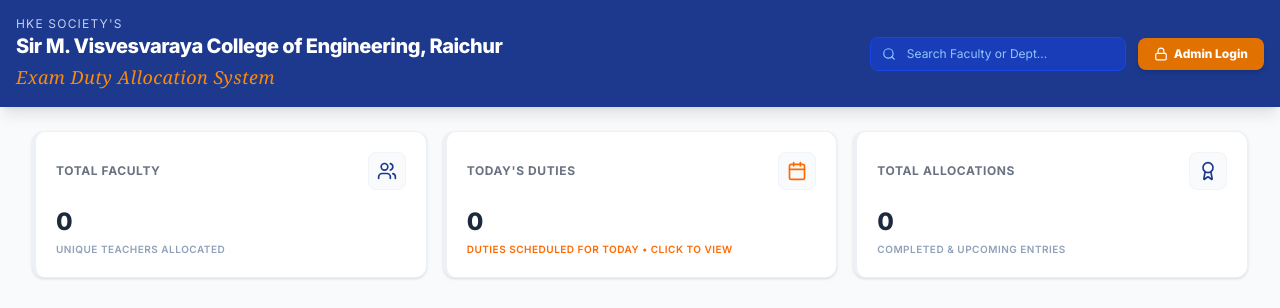
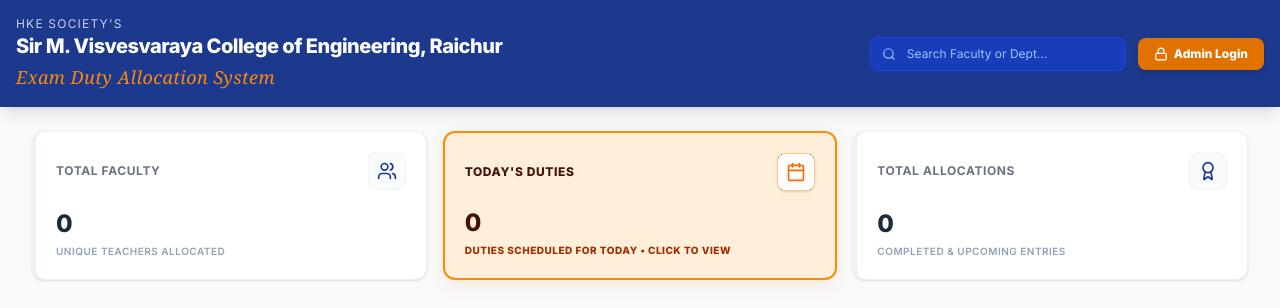
Before and after one commit to adiseema1990-adi/Exam-Allocation-system, a React (Vite) app: page / in a window 1280 px wide. Shown: the top 308 px of the page. Built offline with nearby package versions, Linux system fonts and the light colour scheme; no server answers; the database is empty.

Commit message:
feat(dashboard): highlight today's duties widget
Apply a distinct visual style with hover interactions to the "Today's Duties" widget to improve accessibility and user engagement.

```diff
--- a/src/components/Dashboard.tsx
+++ b/src/components/Dashboard.tsx
@@ -47,14 +47,41 @@
   return (
     <div className="grid grid-cols-1 sm:grid-cols-2 lg:grid-cols-3 gap-4 mb-8">
       {stats.map((stat, idx) => {
-        const isInteractive = stat.title === "Today's Duties" && !!onTodayDutiesClick;
+        const isTodayDuties = stat.title === "Today's Duties";
+        const isInteractive = isTodayDuties && !!onTodayDutiesClick;
+
+        if (isTodayDuties) {
+          return (
+            <div
+              key={idx}
+              onClick={isInteractive ? onTodayDutiesClick : undefined}
+              className="bg-orange-100/85 backdrop-blur-md rounded-xl border-2 border-orange-400 shadow-[0_4px_18px_rgba(249,115,22,0.15)] p-5 hover:shadow-[0_8px_25px_rgba(249,115,22,0.25)] hover:bg-orange-200/80 hover:border-orange-500 transition-all duration-300 transform hover:-translate-y-0.5 flex flex-col justify-between cursor-pointer active:scale-[0.99] select-none"
+            >
+              <div className="flex items-center justify-between mb-2">
+                <span className="text-xs font-extrabold text-orange-950 uppercase tracking-wider">
+                  {stat.title}
+                </span>
+                <div className="p-2 bg-white/95 rounded-lg border border-orange-300/80 text-orange-600 shadow-sm">
+                  {stat.icon}
+                </div>
+              </div>
+
+              <div className="flex flex-col mt-2">
+                <span className="text-2xl font-black text-orange-950 tracking-tight">
+                  {stat.value}
+                </span>
+                <span className="text-[10px] mt-1 font-black uppercase tracking-wider text-orange-800">
+                  {stat.tag}
+                </span>
+              </div>
+            </div>
+          );
+        }
+
         return (
           <div
             key={idx}
-            onClick={isInteractive ? onTodayDutiesClick : undefined}
-            className={`bg-white rounded-xl shadow-sm ${stat.borderClass} p-5 border-y border-r border-slate-200/60 hover:shadow-md transition-all duration-300 transform hover:-translate-y-0.5 flex flex-col justify-between ${
-              isInteractive ? 'cursor-pointer hover:bg-orange-50/10 active:scale-[0.99] select-none hover:border-orange-200' : ''
-            }`}
+            className={`bg-white rounded-xl shadow-sm ${stat.borderClass} p-5 border-y border-r border-slate-200/60 hover:shadow-md transition-all duration-300 transform hover:-translate-y-0.5 flex flex-col justify-between`}
           >
             <div className="flex items-center justify-between mb-2">
               <span className="text-xs font-bold text-gray-500 uppercase tracking-wider">
@@ -69,9 +96,7 @@
               <span className="text-2xl font-extrabold text-slate-800 tracking-tight">
                 {stat.value}
               </span>
-              <span className={`text-[10px] mt-1 font-semibold uppercase tracking-wider ${
-                isInteractive ? 'text-orange-500 font-bold' : 'text-slate-400'
-              }`}>
+              <span className="text-[10px] text-slate-400 mt-1 font-semibold uppercase tracking-wider">
                 {stat.tag}
               </span>
             </div>
```
